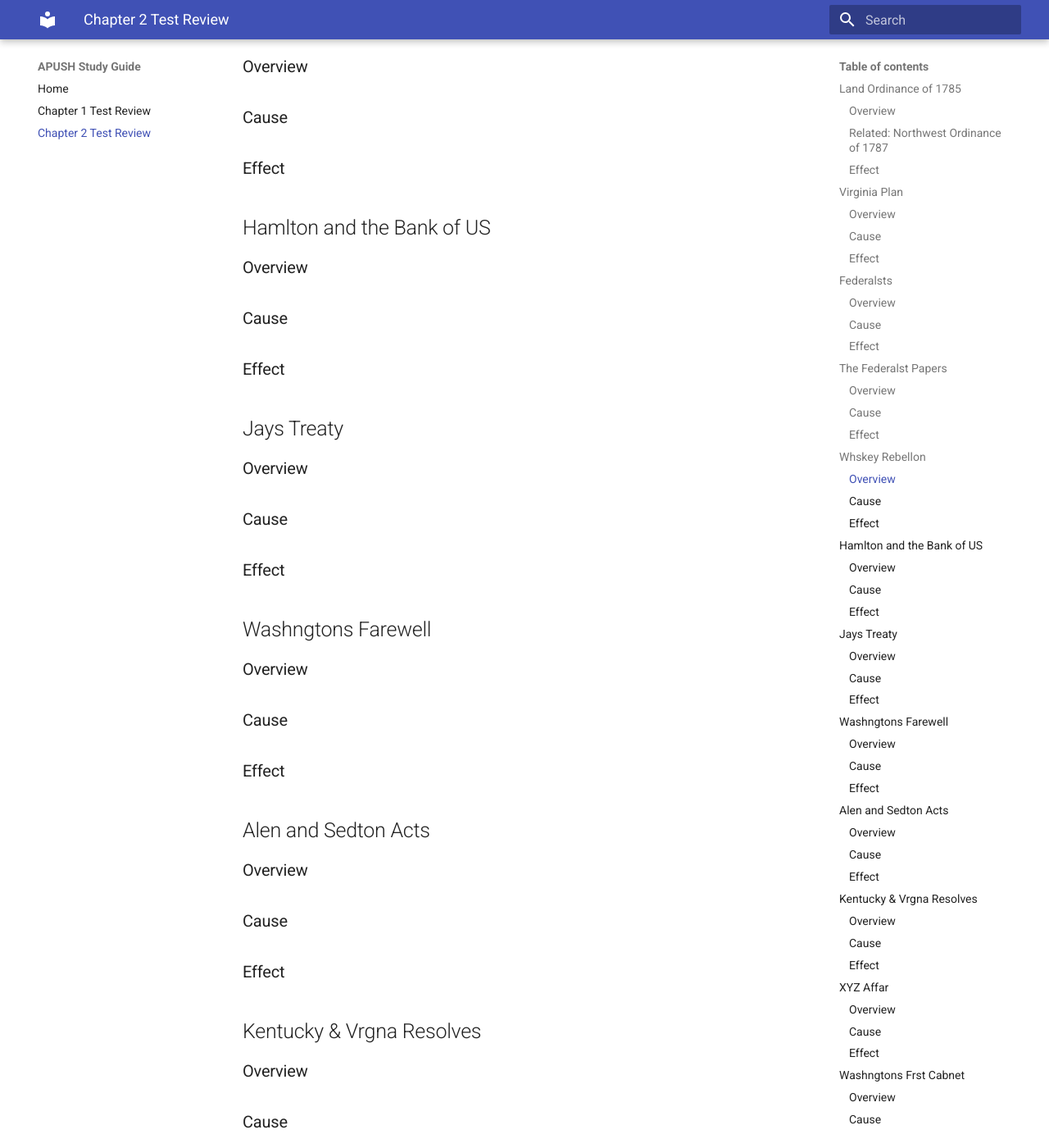
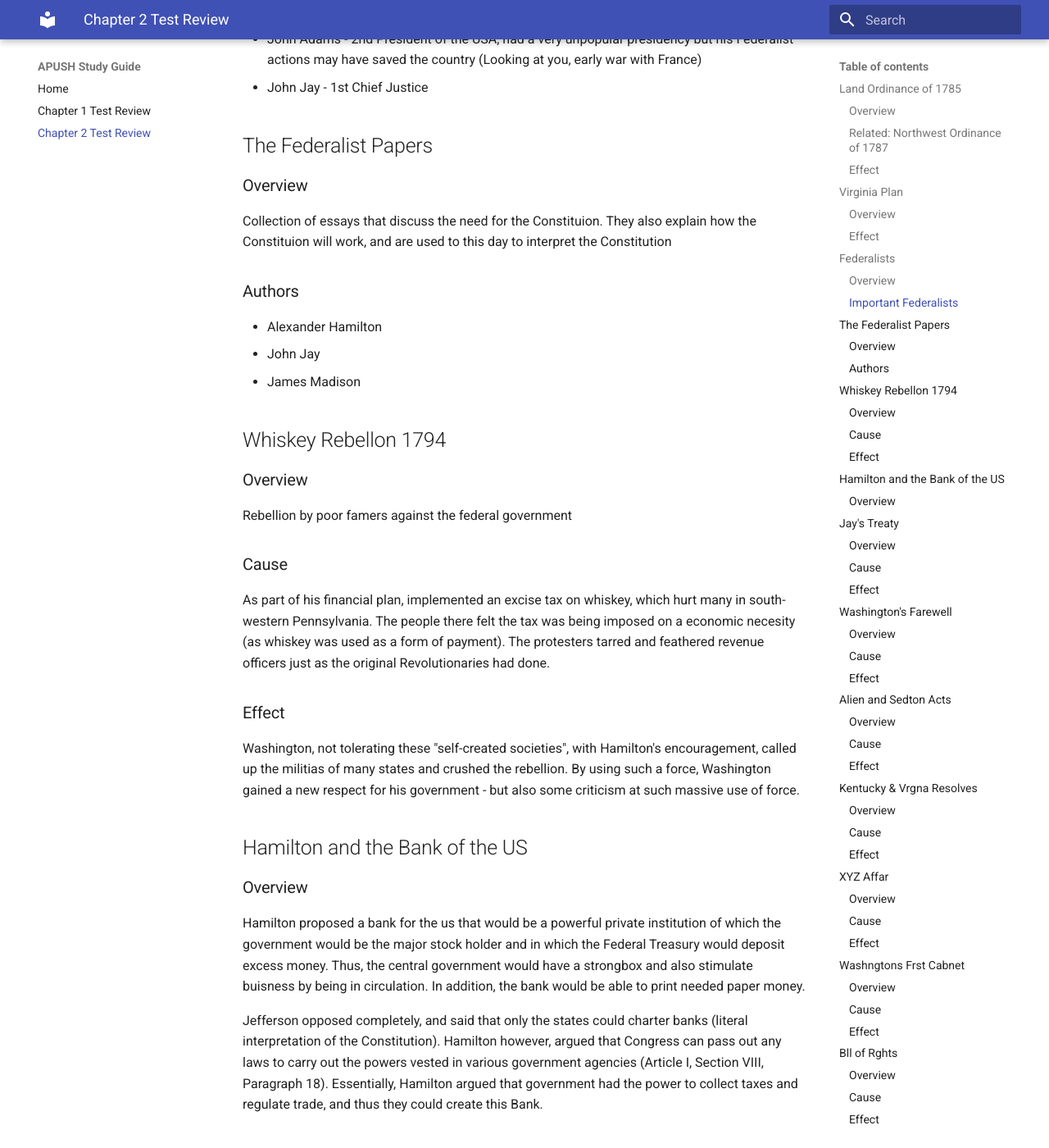
Before and after one commit to trulyronak/apush, an MkDocs documentation site: the page built from docs/chapters9-15.md, in a window 1280 px wide and 1400 px high, scrolled down 1506 px. Shown: the whole window at 82% size. Built offline with MkDocs 1.6.1 and Material for MkDocs 9.7.7, drawn with Linux system fonts in a browser that asks for light colours; nearby versions of some CDN libraries; library files that are not in the unit come from our copies; old or Windows-style settings are respelled for this version of MkDocs; some of the changed text lies outside the part shown.

Commit message:
Finished more topics!

```diff
--- a/docs/chapters9-15.md
+++ b/docs/chapters9-15.md
@@ -1,4 +1,3 @@
-
 ## Land Ordinance of 1785
 
 ### Overview
@@ -15,79 +14,79 @@ Said that a state could join if:
 Important: The law also forbade slavery in the Old Northwest
 
 ### Effect
-Saved America from another revolution, but from the West against the East.
+Saved America from another revolution, (The West against the East)
 - If America had attempted to chain new territories in permanent subordination, there would have been an early CW
 
 ## Virginia Plan
+### Overview
+Reprentation in Congress should be based on represetntation. This conflicted directly with the **New Jersey Plan**, which called for equal represntation in Congress.
 
-###Overview
+### Effect
+The Great Compromise resulted in a bi-cameral legislature, in which there would be a Senate in which all states have equal representation and a House of Representatives where states would send delegates based on population.
 
-###Cause
+## Federalists
 
-###Effect
+### Overview
+Believed in a strong federal government, supported the constitution. Eventually died out after the election of Thomas Jefferson. Their chief rival, the Anti-Federalists, evolved into the Jeffersonian Democratic-Republican party.
+
+### Important Federalists
+- Alexander Hamilton -  Leader of the Party
+- George Washington - Though not officially a federalist, he backed most Federalist ideas as president
+- John Marshall - 4th Chief Justice of the US, kept Federalist ideas alive and well through the Supreme Court even when the Federalist Party was dead
+- James Madison - Wrote the Constituion, but became a Democratic-Republican later
+- John Adams -  2nd President of the USA, had a very unpopular presidency but his Federalist actions may have saved the country (Looking at you, early war with France)
+- John Jay - 1st Chief Justice
+
+## The Federalist Papers
+
+### Overview
+Collection of essays that discuss the need for the Constituion. They also explain how the Constituion will work, and are used to this day to interpret the Constitution
+### Authors
+- Alexander Hamilton
+- John Jay
+- James Madison
+
+## Whiskey Rebellon 1794
+
+### Overview
+Rebellion by poor famers against the federal government
+### Cause
+As part of his financial plan, implemented an excise tax on whiskey, which hurt many in south-western Pennsylvania. The people there felt the tax was being imposed on a economic necesity (as whiskey was used as a form of payment). The protesters tarred and feathered revenue officers just as the original Revolutionaries had done.
+### Effect
+Washington, not tolerating these "self-created societies", with Hamilton's encouragement, called up the militias of many states and crushed the rebellion. By using such a force, Washington gained a new respect for his government - but also some criticism at such massive use of force.
+
+## Hamilton and the Bank of the US
+
+### Overview
+Hamilton proposed a bank for the us that would be a powerful private institution of which the government would be the major stock holder and in which the Federal Treasury would deposit excess money. Thus, the central government would have a strongbox and also stimulate buisness by being in circulation. In addition, the bank would be able to print needed paper money.
+
+Jefferson opposed completely, and said that only the states could charter banks (literal interpretation of the Constitution). Hamilton however, argued that Congress can pass out any laws to carry out the powers vested in various government agencies (Article I, Section VIII, Paragraph 18). Essentially, Hamilton argued that government had the power to collect taxes and regulate trade, and thus they could create this Bank.
+
+## Jay's Treaty
+
+### Overview
+
+### Cause
+
+### Effect
 
 
-## Federalsts
+## Washington's Farewell
 
-###Overview
+### Overview
 
-###Cause
+### Cause
 
-###Effect
+### Effect
 
 
-## The Federalst Papers
+## Alien and Sedton Acts
 
-###Overview
+### Overview
 
-###Cause
+### Cause
 
-###Effect
-
-
-##Whskey Rebellon
-
-###Overview
-
-###Cause
-
-###Effect
-
-
-##Hamlton and the Bank of US
-
-###Overview
-
-###Cause
-
-###Effect
-
-
-##Jays Treaty
-
-###Overview
-
-###Cause
-
-###Effect
-
-
-##Washngtons Farewell
-
-###Overview
-
-###Cause
-
-###Effect
-
-
-## Alen and Sedton Acts
-
-###Overview
-
-###Cause
-
-###Effect
+### Effect
 
 
 ## Kentucky & Vrgna Resolves
```
